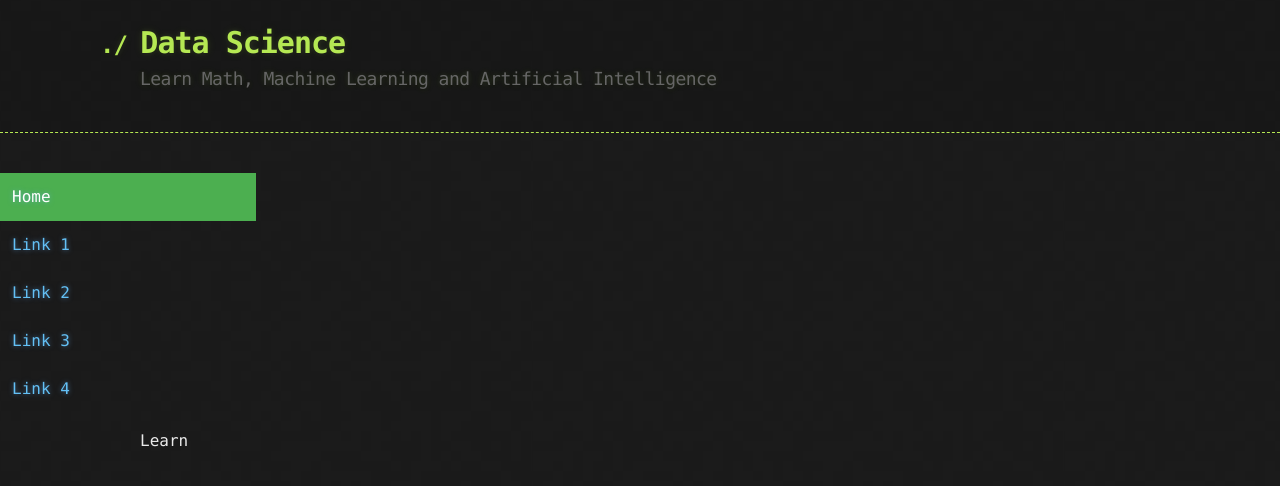
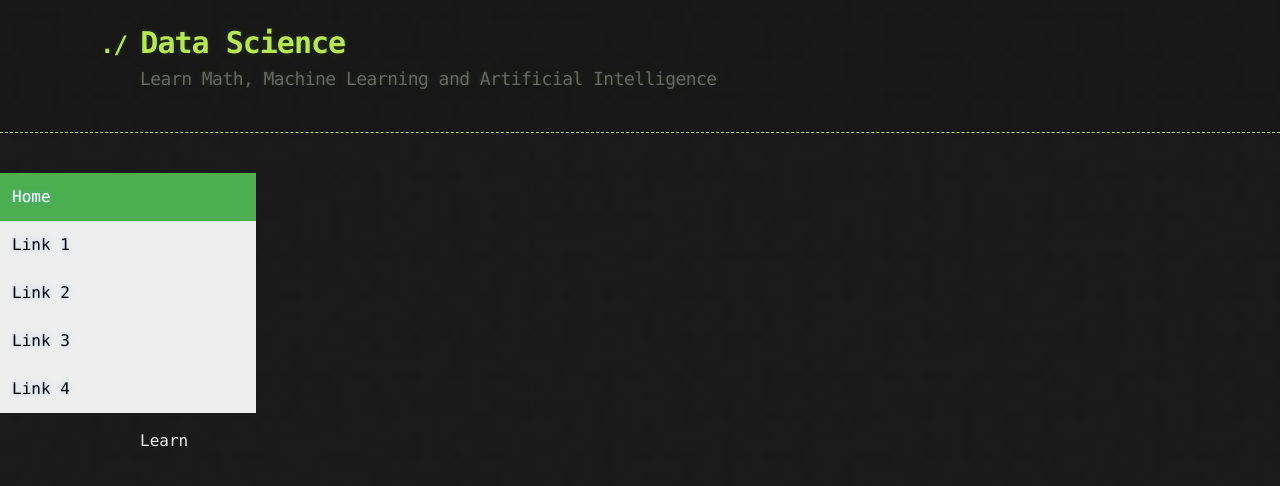
Before and after one commit to bardie/bardie.github.io, a Jekyll site: the page built from README.md, in a window 1280 px wide. Shown: the top 486 px of the page. Built offline with Jekyll 4.4.1, drawn with Linux system fonts in a browser that asks for light colours; our own code applies the rules of GitHub Pages for plain Markdown files.

Commit message:
Update jekyll-theme-hacker.scss

```diff
--- a/_sass/jekyll-theme-hacker.scss
+++ b/_sass/jekyll-theme-hacker.scss
@@ -37,6 +37,8 @@ body {
 }
 
 .vertical-menu a {
+  background-color: #eee; /* Grey background color */
+  color: black; /* Black text color */
   display: block; /* Make the links appear below each other */
   padding: 12px; /* Add some padding */
   text-decoration: none; /* Remove underline from links */
```
